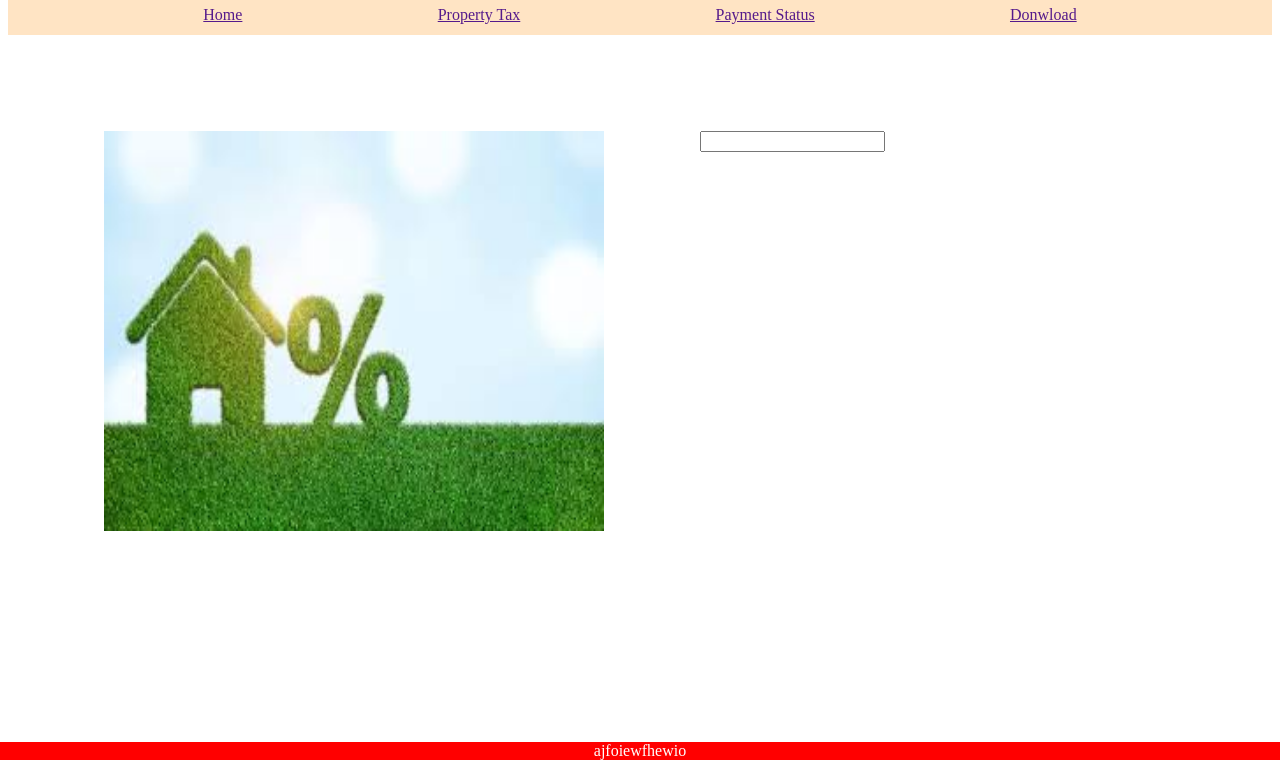
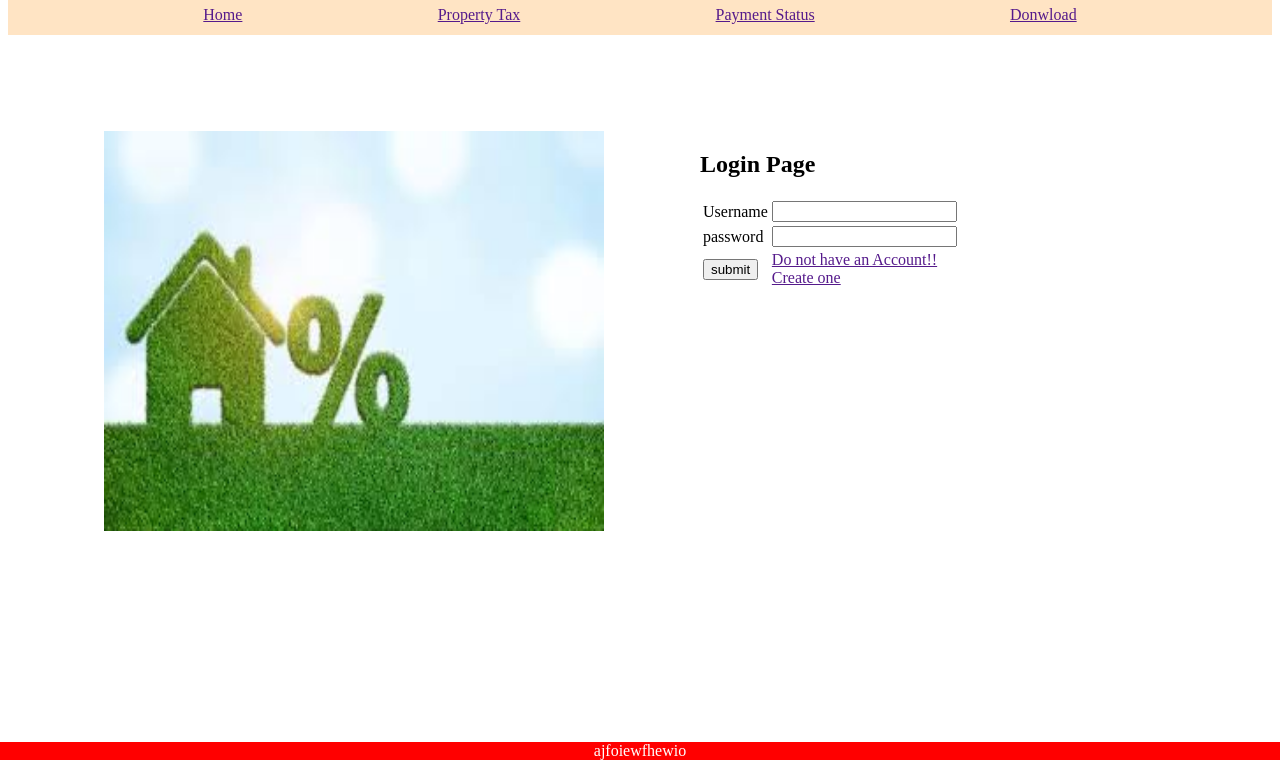
Before and after one commit to SakshiAgr2001/TenantTax-Project, a plain HTML site: page index.html in a window 1280 px wide. Shown: the part 40-800 px from the top of the page. Drawn offline with Linux system fonts and the light colour scheme.

Commit message:
Changed Index

```diff
--- a/index.html
+++ b/index.html
@@ -83,13 +83,39 @@
 
             </div>
             <div id="form">
-                <form>
-                    <label>
 
-                    </label>
-                    <input>
+                <h1>Login Page </h1>
+                <table>
+                    <form>
+                        <tr>
+                            <td>
+                                <label for="name">
+                                    Username
+                                </label>
+                            </td>
+                            <td><input type="text" id="name" />
+                            </td>
+                        </tr>
+                        <tr>
+                            <td><label for="password" type = "password">
+                                    password
+                            </label>
+                            </td>
+                            <td><input type="password" id="password" />
+                            </td>
+                        </tr>
+                        <tr>
+                            <td><input type="submit"  name="submit" value="submit" />
 
-                </form>
+                            </td>
+                            <td> <a href = "" >Do not have an Account!! <br>
+                                 Create one </a>
+                            </td>
+                        </tr>
+
+                    </form>
+                </table>
+
 
             </div>
         </div>
```
